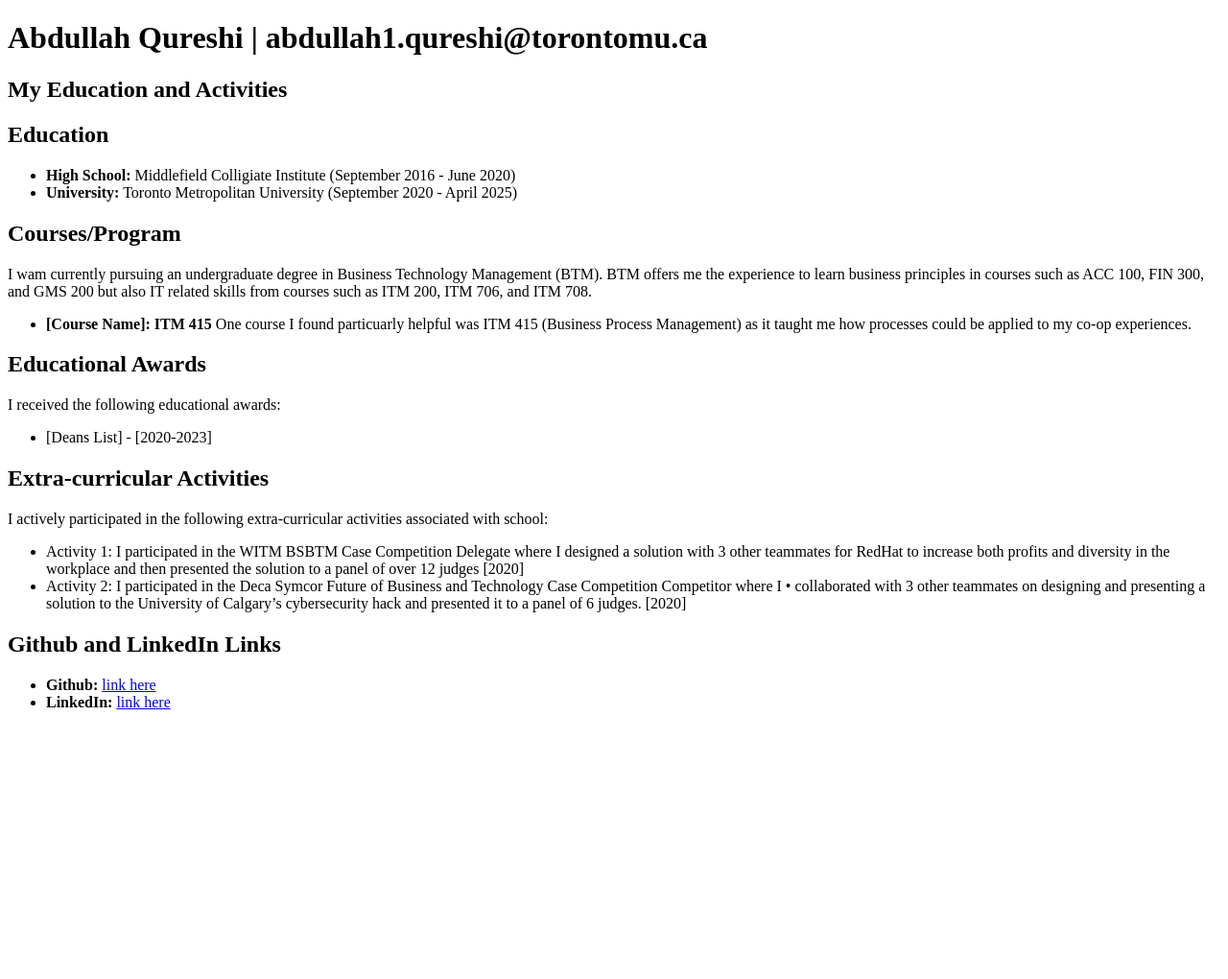
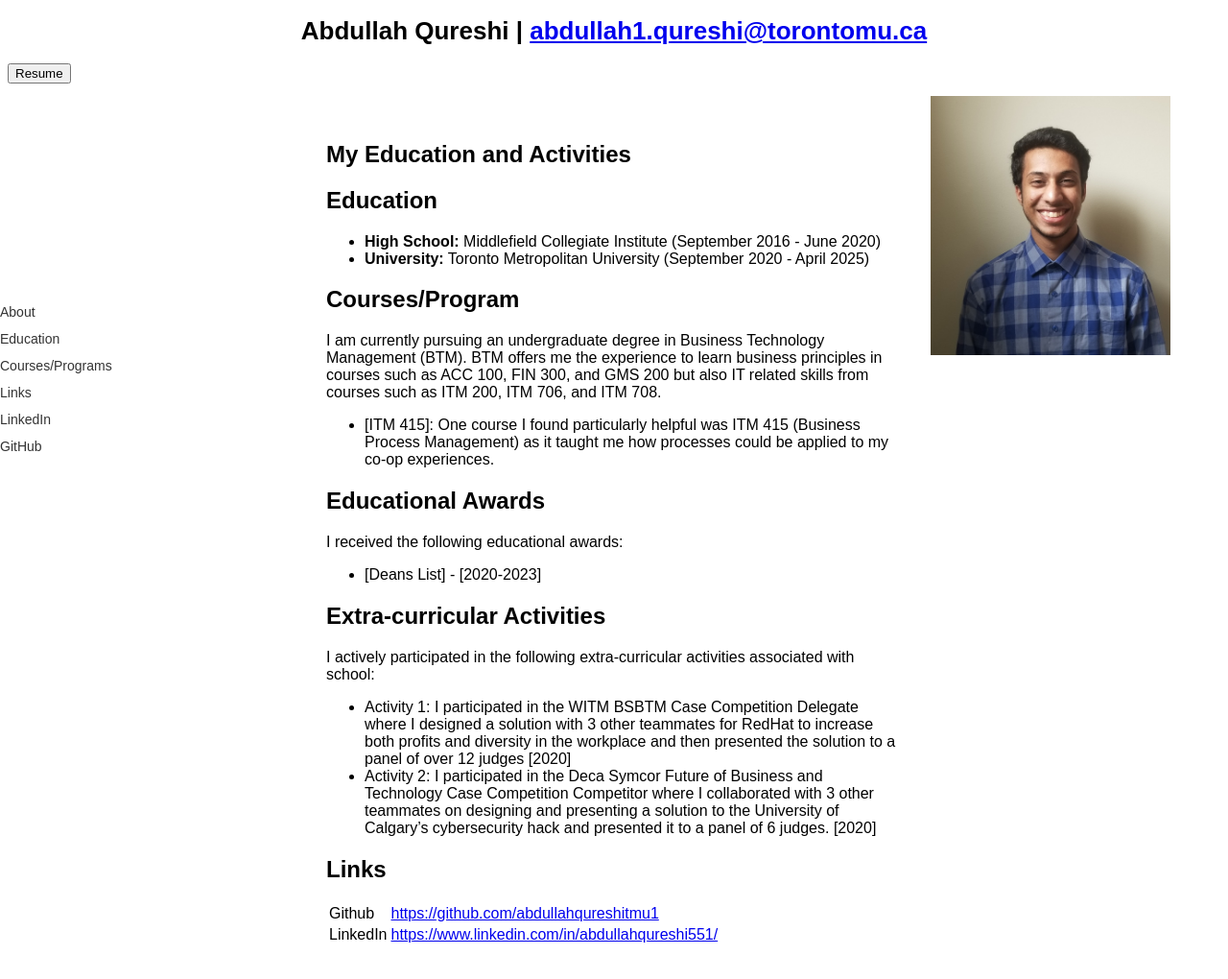
Before and after one commit to abdullahqureshitmu1/abdullahqureshitmu1.github.io, a plain HTML site: page abdullahqureshitmu1.html in a window 1280 px wide. Shown: the whole page at 96% size. Before the commit the page ends 800 px from the top, so only its background shows below. Drawn offline with Linux system fonts and the light colour scheme.

Commit message:
Update abdullahqureshitmu1.html

```diff
--- a/abdullahqureshitmu1.html
+++ b/abdullahqureshitmu1.html
@@ -1,33 +1,51 @@
 <!DOCTYPE html>
 <html lang="en">
+
 <head>
-    <meta charset="utf-8">
-    <title>My Education and Activities</title>
+    <meta charset="UTF-8" />
+    <meta name="viewport" content="width=device-width, initial-scale=1.0" />
+    <link rel="stylesheet" type="text/css" href="style.css" />
+    <title>Your Website Title</title>
 </head>
+
 <body>
+    <header>
+        <h1>Abdullah Qureshi | <a href="mailto:abdullah1.qureshi@torontomu.ca">abdullah1.qureshi@torontomu.ca</a></h1>
+    </header>
+    <nav class="navigation">
+        <ul>
+            <li><a href="#About">About</a></li>
+            <li><a href="#Education">Education</a></li>
+            <li><a href="#courses">Courses/Programs</a></li>
+            <li><a href="#link">Links</a></li>
+            <li><a href="https://www.linkedin.com/in/abdullahqureshi551" target="_blank">LinkedIn</a></li>
+            <li><a href="https://github.com/abdullahqureshitmu1" target="_blank">GitHub</a></li>
+        </ul>
+    </nav>
+    <main>
+        <!-- Content for the First Menu -->
+        <section class="content" id="LinkedIn/Github">
+        </section>
 
-    <!-- Header -->
-	<h1>
-	Abdullah Qureshi | abdullah1.qureshi@torontomu.ca
-	</h1>
         <h2>My Education and Activities</h2>
-
+        <section class="content" id="Education">
             <!-- Education Section -->
             <h2>Education</h2>
             <ul>
-        <li><strong>High School:</strong> Middlefield Colligiate Institute (September 2016 - June 2020)</li>
+                <li><strong>High School:</strong> Middlefield Collegiate Institute (September 2016 - June 2020)</li>
                 <li><strong>University:</strong> Toronto Metropolitan University (September 2020 - April 2025)</li>
             </ul>
-
+        </section>
+        <section class="content" id="courses">
             <!-- Courses Section -->
             <h2>Courses/Program</h2>
             <p>
-        I wam currently pursuing an undergraduate degree in Business Technology Management (BTM). BTM offers me the experience to learn business principles in courses such as ACC 100, FIN 300, and GMS 200 but also IT related skills from courses such as ITM 200, ITM 706, and ITM 708.
+                I am currently pursuing an undergraduate degree in Business Technology Management (BTM). BTM offers me the experience to learn business principles in courses such as ACC 100, FIN 300, and GMS 200 but also IT related skills from courses such as ITM 200, ITM 706, and ITM 708.
             </p>
             <ul>
-        <li><strong>[Course Name]: ITM 415</strong> One course I found particuarly helpful was ITM 415 (Business Process Management) as it taught me how processes could be applied to my co-op experiences.</li>
+                <li>[ITM 415]: One course I found particularly helpful was ITM 415 (Business Process Management) as it taught me how processes could be applied to my co-op experiences.</li>
             </ul>
-
+        </section>
         <!-- Educational Awards Section -->
         <h2>Educational Awards</h2>
         <p>
@@ -43,18 +61,31 @@
             I actively participated in the following extra-curricular activities associated with school:
         </p>
         <ul>
-        <li>Activity 1: I participated in the WITM BSBTM Case Competition Delegate where I designed a solution with 3 other teammates for RedHat to increase both profits and diversity in the workplace and then
-		presented the solution to a panel of over 12 judges [2020]</li>
-        <li>Activity 2: I participated in the Deca Symcor Future of Business and Technology Case Competition Competitor where I • collaborated with 3 other teammates on designing and presenting a solution to the University of Calgary’s cybersecurity
-		hack and presented it to a panel of 6 judges. [2020]</li>
+            <li>
+                Activity 1: I participated in the WITM BSBTM Case Competition Delegate where I designed a solution with 3 other teammates for RedHat to increase both profits and diversity in the workplace and then presented the solution to a panel of over 12 judges [2020]
+            </li>
+            <li>
+                Activity 2: I participated in the Deca Symcor Future of Business and Technology Case Competition Competitor where I collaborated with 3 other teammates on designing and presenting a solution to the University of Calgary’s cybersecurity hack and presented it to a panel of 6 judges. [2020]
+            </li>
         </ul>
-
- <!-- Github and LinkedIn Links Section -->
-    <h2>Github and LinkedIn Links</h2>
-    <ul>
-        <li><strong>Github:</strong> <a href="https://github.com/abdullahqureshitmu1" target="_blank">link here</a></li>
-        <li><strong>LinkedIn:</strong> <a href="https://www.linkedin.com/in/abdullahqureshi551/" target="_blank">link here</a></li>
-    </ul>
+        <section class="content" id="link">
+            <!-- Table Section -->
+            <h2>Links</h2>
+            <table>
+                <tr>
+                    <td class="description-cell">Github</td>
+                    <td class="link-cell"><a href="https://example.com/link1" target="_blank">https://github.com/abdullahqureshitmu1</a></td>
+                </tr>
+                <tr>
+                    <td class="description-cell">LinkedIn</td>
+                    <td class="link-cell"><a href="https://example.com/link2" target="_blank">https://www.linkedin.com/in/abdullahqureshi551/</a></td>
+                </tr>
+            </table>
+        </section>
+        <img src="pp.jpg" alt="profilepic">
+    </main>
+    <script src="button.js"></script>
 
 </body>
+
 </html>
```
Lines whose indentation alone changed are shown as unchanged.
